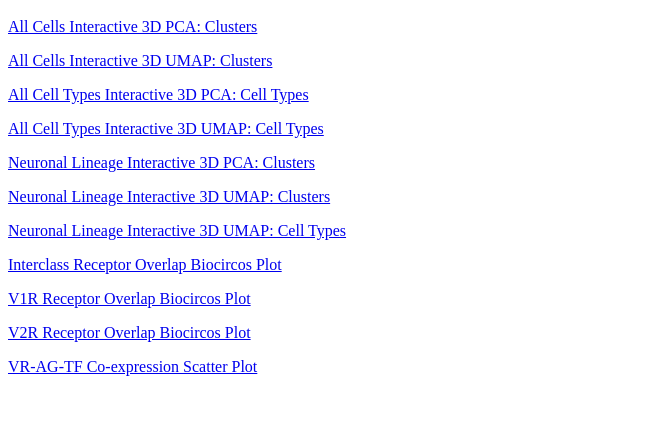
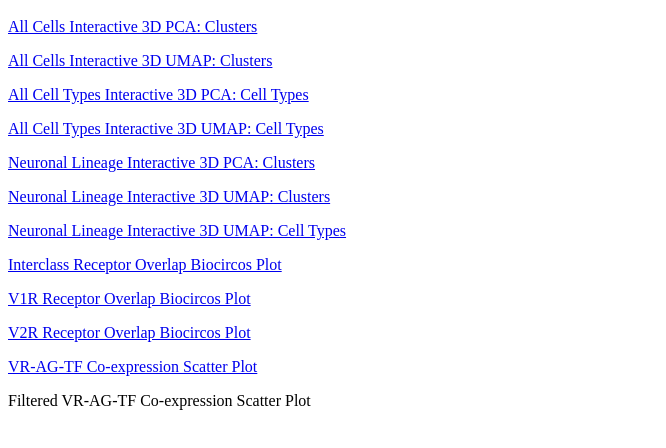
Before and after one commit to Max-Bioinformatics/VNO_Analysis, a plain HTML site: page docs/index.html in a window 1280 px wide. Shown: the part 48-496 px from the top of the page, without its empty margins (0-666 px from the left). Drawn offline with Linux system fonts and the light colour scheme.

Commit message:
Update index.html
Add updated 3d scatter plots to index file.

```diff
--- a/docs/index.html
+++ b/docs/index.html
@@ -11,3 +11,4 @@
   <p><a href="v1r.biocircos.html">V1R Receptor Overlap Biocircos Plot</a>
   <p><a href="v2r.biocircos.html">V2R Receptor Overlap Biocircos Plot</a>
   <p><a href="vr.ag.tf.scatter3d.html">VR-AG-TF Co-expression Scatter Plot</a>
+  <p><a hrep="filtered.vr.ag.tf.scatter3d.html">Filtered VR-AG-TF Co-expression Scatter Plot</a>
```
